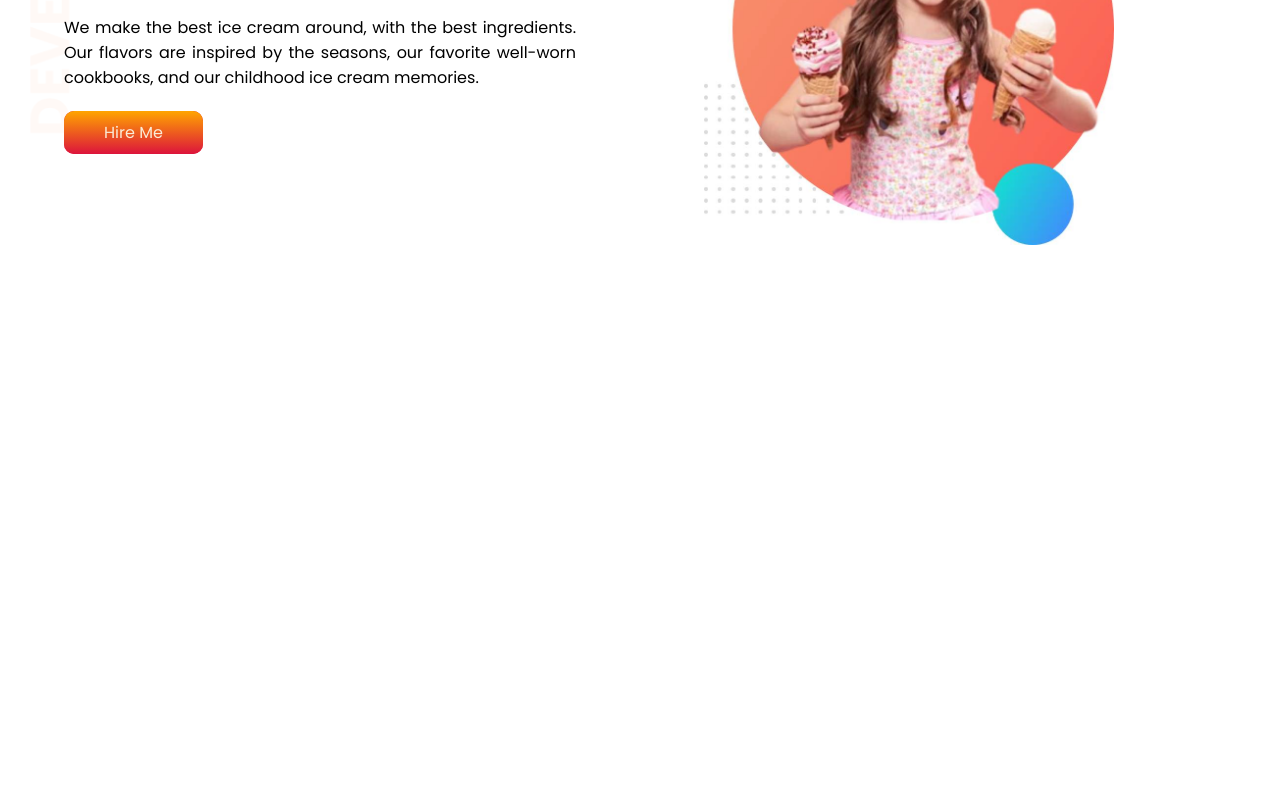
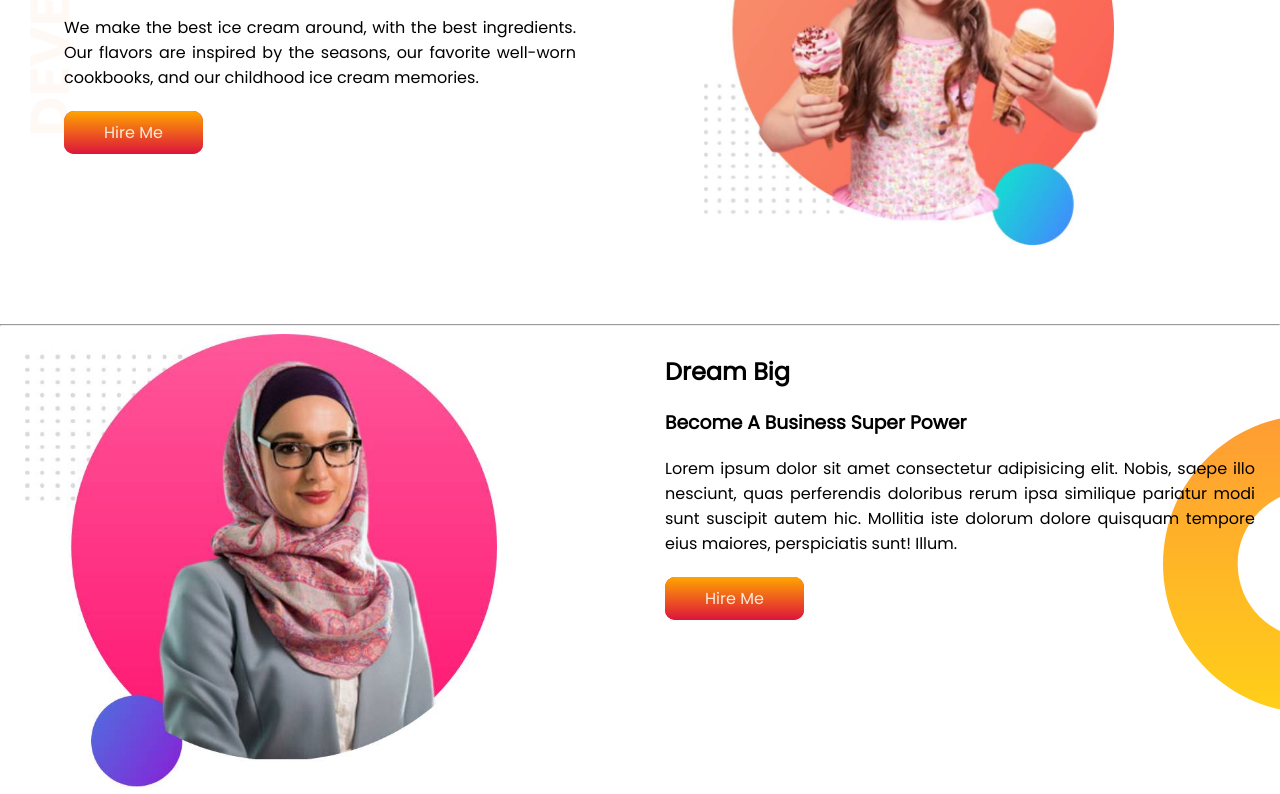
Before and after one commit to Sharifa100/My-Awesome-Icecream-Parlour, a plain HTML site: page index.html in a window 1280 px wide. Shown: the part 226-1020 px from the top of the page. Before the commit the page ends 800 px from the top, so only its background shows below. Drawn offline with Linux system fonts and the light colour scheme.

Commit message:
dream area added

```diff
--- a/food-style.css
+++ b/food-style.css
@@ -1,7 +1,7 @@
 body{
     font-family: 'Poppins', sans-serif;
     margin: 0px;
-    position: fixed;
+
 }
 
 #title-span{
@@ -23,6 +23,7 @@ body{
 }
 .half-width img{
     width: 80%;
+
 }
 
 
@@ -36,3 +37,18 @@ body{
   position: relative;
 
 }
+.dream{
+    display: flex;
+    background-image: url(images/dreamback.png);
+    background-repeat: no-repeat;
+  background-position: right;
+}
+.half-width2{
+    width:50%;
+    padding: 0px 25px;
+
+
+}
+.half-width2 img{
+width: 80%;
+}
--- a/index.html
+++ b/index.html
@@ -14,6 +14,7 @@
 </head>
 <body>
 
+
     <section id="header">
         <div  id="banner" class="half-width"> <h1>Welcome To</h1>
             <h1>My <span id="title-span">Awesome Icecream</span> Parlour<span style="color:darkred">!</span></h1>
@@ -21,13 +22,26 @@
         <p style="text-align: justify; padding-bottom: 14px;">We make the best ice cream around, with the best ingredients. Our flavors are inspired by the seasons, our favorite well-worn cookbooks, and our childhood ice cream memories.</p>
         <a class="button" href="http://www.google.com" target="_blank"> Hire Me</a>
         </div>
-    </div>
+
             <div class="half-width">
                 <img src="images/my cutie.jpg" alt="">
             </div>
-
-
+         </section>
+      <hr>
+      <section class="dream">
+        <div class="half-width2">
+            <img src="images/my businesslady.jpg" alt="">
+        </div>
+    <div class="half-width2">
+        <h2>Dream Big</h2>
+        <h3>Become A Business Super Power</h3>
+        <p style="text-align: justify; padding-bottom: 14px;">Lorem ipsum dolor sit amet consectetur adipisicing elit. Nobis, saepe illo nesciunt, quas perferendis doloribus rerum ipsa similique pariatur modi sunt suscipit autem hic. Mollitia iste dolorum dolore quisquam tempore eius maiores, perspiciatis sunt! Illum.</p>
+        <a class="button" href="http://www.google.com" target="_blank"> Hire Me</a>
     </div>
       </section>
+      <section id="experience">
+
+      </section>
+
 </body>
 </html>
```
Also changed, not shown: images/dreamback.png (added). Lines whose indentation alone changed are shown as unchanged.
